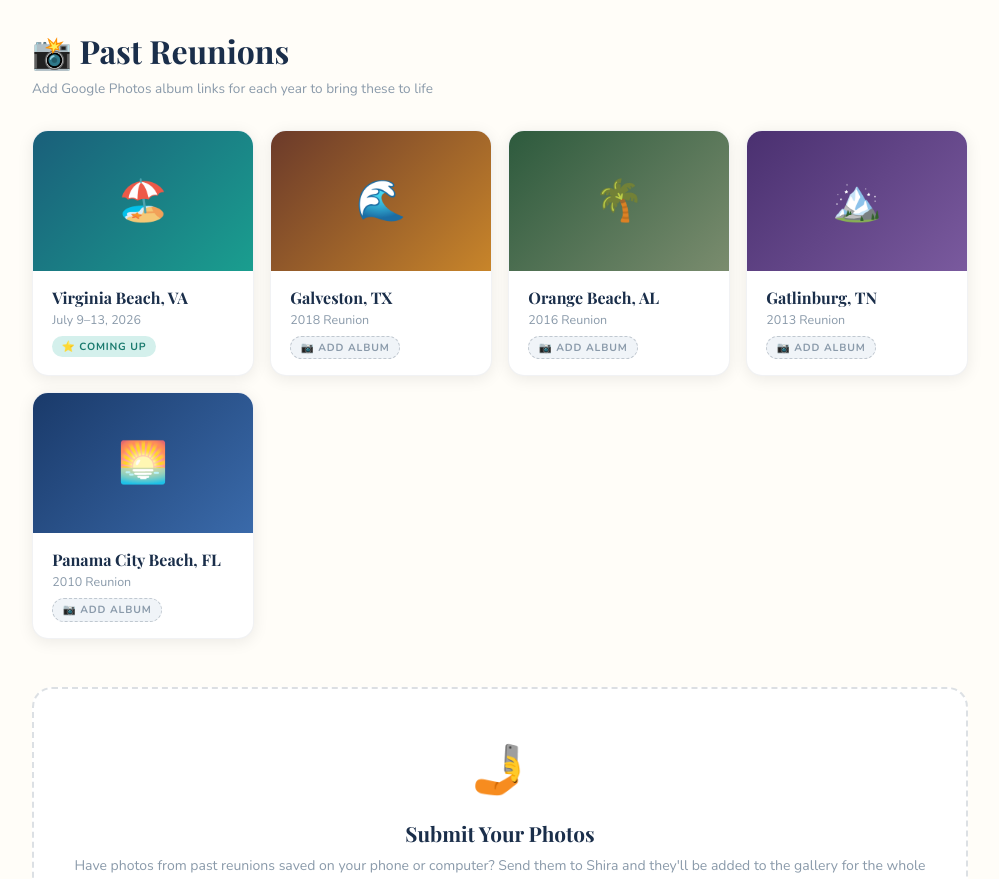
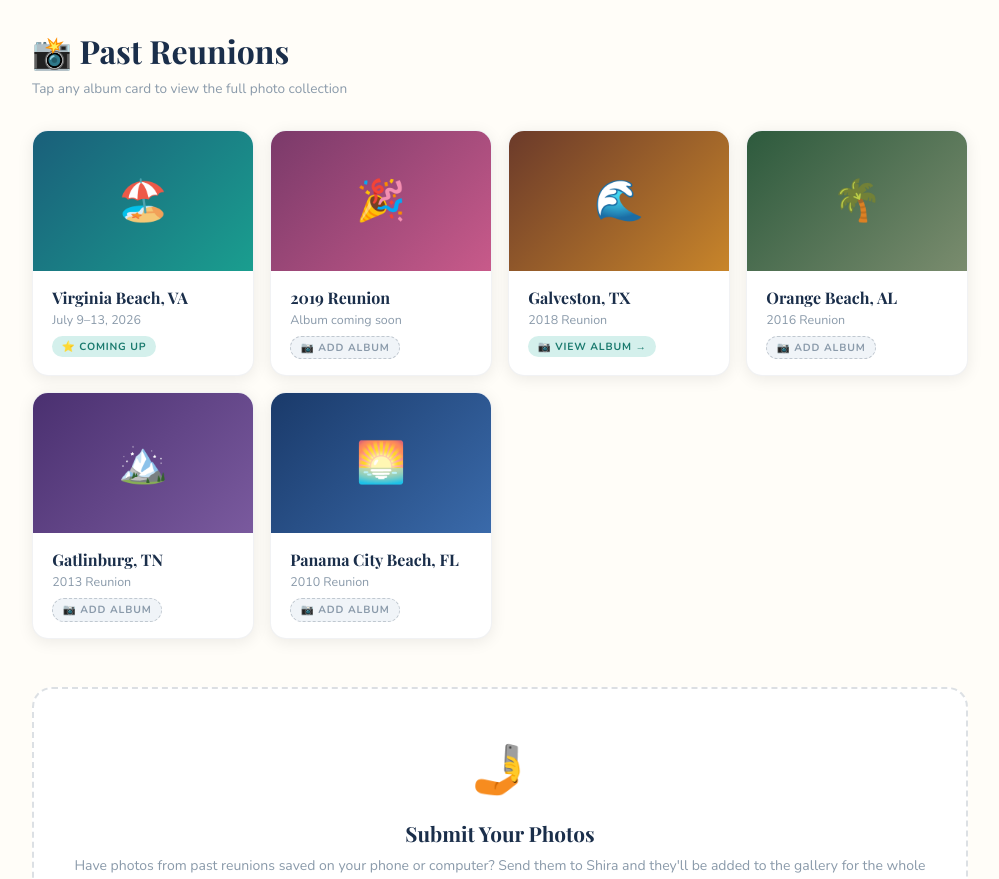
Before and after one commit to kbuford2000/buford-family-reunion, a plain HTML site: page gallery.html in a window 1280 px wide. Shown: the part 998-1877 px from the top of the page, without its empty margins (140-1139 px from the left). Drawn offline with nearby package versions, Linux system fonts and the light colour scheme.

Commit message:
Add 2018 Galveston album link, add 2019 card to gallery

```diff
--- a/gallery.html
+++ b/gallery.html
@@ -39,10 +39,14 @@
   .past-card { border-radius:16px; overflow:hidden; box-shadow:0 3px 16px rgba(0,0,0,0.08); background:white; border:1px solid rgba(26,46,74,0.06); }
   .past-photo { height:140px; display:flex; align-items:center; justify-content:center; font-size:2.5rem; }
   .p2026 { background:linear-gradient(135deg,#1a5f7a,#1a9e8f); }
+  .p2019 { background:linear-gradient(135deg,#7a3a6a,#c85a8a); }
   .p2018 { background:linear-gradient(135deg,#6b3a2a,#c8852a); }
   .p2016 { background:linear-gradient(135deg,#2d5a3d,#7a8c6e); }
   .p2013 { background:linear-gradient(135deg,#4a3070,#7a5a9e); }
   .p2010 { background:linear-gradient(135deg,#1a3a6a,#3a6aaa); }
+  a.past-card { text-decoration:none; color:inherit; display:block; cursor:pointer; }
+  a.past-card:hover { box-shadow:0 6px 24px rgba(0,0,0,0.14); transform:translateY(-2px); transition:all 0.2s; }
+  .tag-album { background:#d4f0ec; color:#1a7a6e; }
   .past-info { padding:1rem 1.2rem; }
   .past-info h4 { font-family:'Playfair Display',serif; font-size:1rem; color:var(--navy); margin-bottom:0.2rem; }
   .past-info p { font-size:0.78rem; color:#8a9aaa; }
@@ -118,7 +122,7 @@
 
   <!-- PAST REUNIONS -->
   <h2 class="year-heading">📸 Past Reunions</h2>
-  <p class="year-sub">Add Google Photos album links for each year to bring these to life</p>
+  <p class="year-sub">Tap any album card to view the full photo collection</p>
 
   <div class="past-grid">
     <div class="past-card">
@@ -130,13 +134,21 @@
       </div>
     </div>
     <div class="past-card">
+      <div class="past-photo p2019">🎉</div>
+      <div class="past-info">
+        <h4>2019 Reunion</h4>
+        <p>Album coming soon</p>
+        <span class="past-tag tag-upload">📷 Add Album</span>
+      </div>
+    </div>
+    <a href="https://photos.app.goo.gl/SLJuKWru4vqoVgKZ6" class="past-card" target="_blank" rel="noopener">
       <div class="past-photo p2018">🌊</div>
       <div class="past-info">
         <h4>Galveston, TX</h4>
         <p>2018 Reunion</p>
-        <span class="past-tag tag-upload">📷 Add Album</span>
+        <span class="past-tag tag-album">📷 View Album →</span>
       </div>
-    </div>
+    </a>
     <div class="past-card">
       <div class="past-photo p2016">🌴</div>
       <div class="past-info">
```
